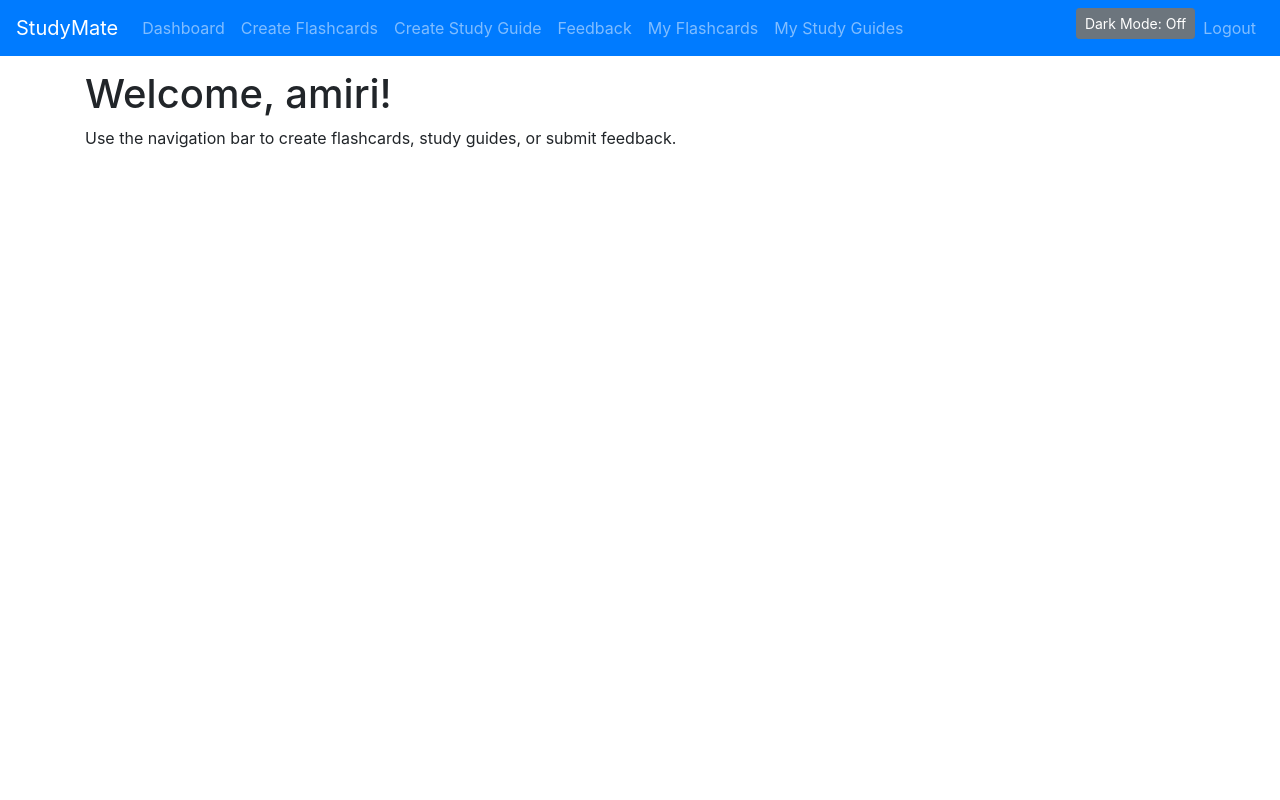
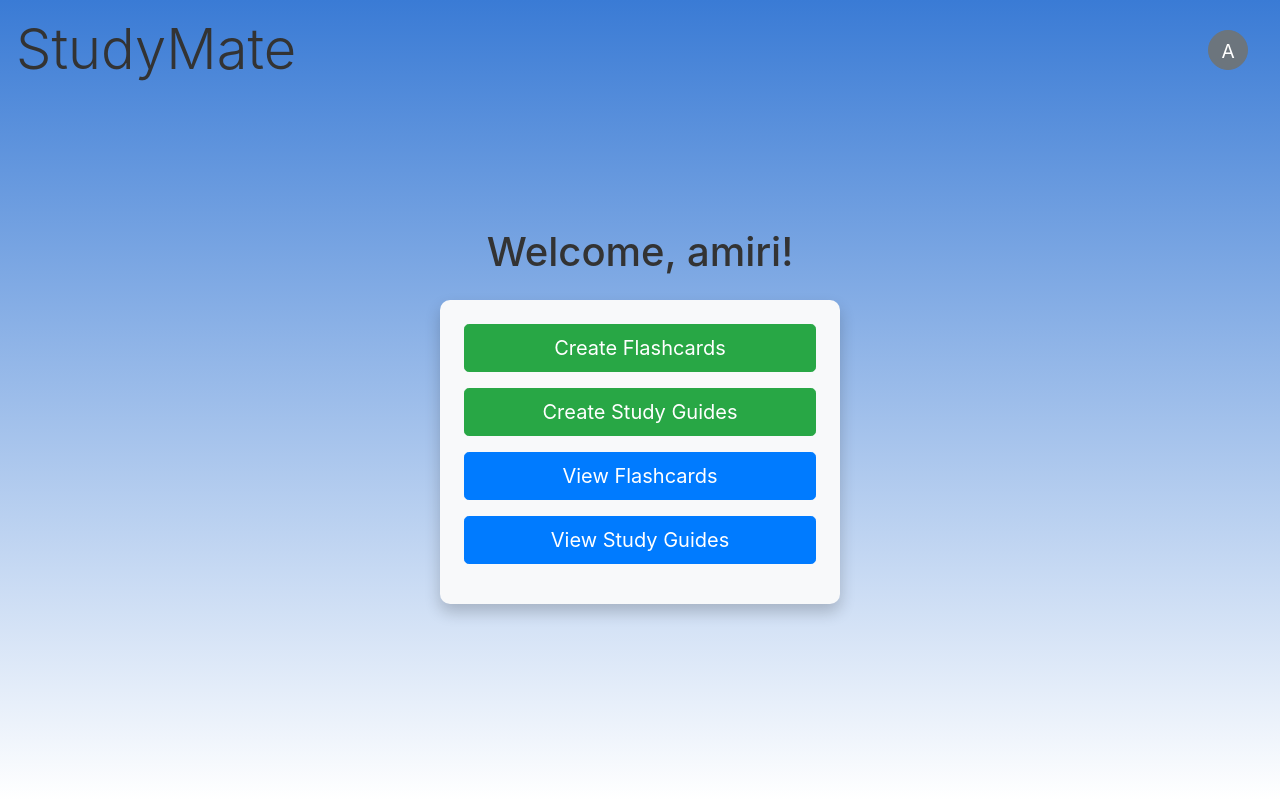
Before and after one commit to CSEN-174-W25/csen-174-the-four-musketeers, a Flask app: page /dashboard in a window 1280 px wide. Run offline with Flask 3, Linux system fonts and the light colour scheme; a user stored in the database is signed in; some libraries are stand-ins or nearby versions.

Commit message:
html improvements

```diff
--- a/app.py
+++ b/app.py
@@ -1,5 +1,6 @@
 import os
 from flask import Flask, render_template, request, redirect, url_for, session, flash, send_from_directory
+from flask_dance.contrib.google import make_google_blueprint, google
 from flask_sqlalchemy import SQLAlchemy
 from werkzeug.security import generate_password_hash, check_password_hash
 from werkzeug.utils import secure_filename
@@ -9,6 +10,16 @@ app = Flask(__name__)
 app.config['SECRET_KEY'] = 'your_secret_key'  # Replace with a secure key
 app.config['SQLALCHEMY_DATABASE_URI'] = 'sqlite:///studymate.db'
 app.config['SQLALCHEMY_TRACK_MODIFICATIONS'] = False
+
+
+google_bp = make_google_blueprint(
+    client_id="YOUR_GOOGLE_CLIENT_ID",
+    client_secret="YOUR_GOOGLE_CLIENT_SECRET",
+    scope=["profile", "email"],
+    redirect_url="/google_login"
+)
+app.register_blueprint(google_bp, url_prefix="/login")
+
 
 # Folder for file uploads
 app.config['UPLOAD_FOLDER'] = 'uploads'
@@ -89,7 +100,10 @@ def inject_user():
 # -------------------------------
 @app.route('/')
 def index():
+    if 'user_id' in session:
+        return redirect(url_for('dashboard'))
     return render_template('index.html')
+
 
 @app.route('/signup', methods=['GET', 'POST'])
 def signup():
@@ -120,7 +134,9 @@ def login():
         session['user_id'] = user.id
         flash('Login successful!', 'success')
         return redirect(url_for('dashboard'))
+
     return render_template('login.html')
+
 
 @app.route('/logout')
 def logout():
@@ -136,14 +152,14 @@ def dashboard():
 # -------------------------------
 # CREATE FLASHCARDS
 # -------------------------------
-@app.route('/create_flashcards', methods=['GET', 'POST'])
+@app.route('/create-flashcards', methods=['GET', 'POST'])
 @login_required
 def create_flashcards():
     if request.method == 'POST':
         title = request.form.get('title', '').strip()
         if not title:
             flash("Please provide a title for your flashcard set.", "error")
-            return redirect(url_for('create_flashcards'))
+            return redirect(url_for('create-flashcards'))
 
         flashcard_set = FlashcardSet(title=title, user_id=session['user_id'])
 
@@ -175,15 +191,15 @@ def create_flashcards():
 # -------------------------------
 # CREATE STUDY GUIDE
 # -------------------------------
-@app.route('/create_study_guide', methods=['GET', 'POST'])
+@app.route('/create-study-guides', methods=['GET', 'POST'])
 @login_required
-def create_study_guide():
+def create_study_guides():
     if request.method == 'POST':
         title = request.form.get('title', '').strip()
         content = request.form.get('content', '').strip()
         if not title or not content:
             flash("Please provide both a title and content for your study guide.", "error")
-            return redirect(url_for('create_study_guide'))
+            return redirect(url_for('create-study-guides'))
 
         study_guide = StudyGuide(title=title, content=content, user_id=session['user_id'])
 
@@ -199,7 +215,7 @@ def create_study_guide():
         db.session.commit()
         flash('Study guide created successfully!', 'success')
         return redirect(url_for('dashboard'))
-    return render_template('create_study_guide.html')
+    return render_template('create_study_guides.html')
 
 # -------------------------------
 # FEEDBACK
@@ -250,10 +266,10 @@ def download_guide(guide_id):
     guide = StudyGuide.query.get_or_404(guide_id)
     if guide.user_id != session['user_id']:
         flash("You do not have permission to download this file.", "error")
-        return redirect(url_for('my_study_guides'))
+        return redirect(url_for('study_guides'))
     if not guide.file_path:
         flash("No file attached to this study guide.", "error")
-        return redirect(url_for('my_study_guides'))
+        return redirect(url_for('study_guides'))
 
     filename = os.path.basename(guide.file_path)
     return send_from_directory(app.config['UPLOAD_FOLDER'], filename, as_attachment=True)
@@ -264,10 +280,10 @@ def download_flashcard(set_id):
     fset = FlashcardSet.query.get_or_404(set_id)
     if fset.user_id != session['user_id']:
         flash("You do not have permission to download this file.", "error")
-        return redirect(url_for('my_flashcards'))
+        return redirect(url_for('flashcards'))
     if not fset.file_path:
         flash("No file attached to this flashcard set.", "error")
-        return redirect(url_for('my_flashcards'))
+        return redirect(url_for('flashcards'))
 
     filename = os.path.basename(fset.file_path)
     return send_from_directory(app.config['UPLOAD_FOLDER'], filename, as_attachment=True)
@@ -275,19 +291,19 @@ def download_flashcard(set_id):
 # -------------------------------
 # "My Flashcards" & "My Study Guides"
 # -------------------------------
-@app.route('/my_flashcards')
+@app.route('/flashcards')
 @login_required
-def my_flashcards():
+def flashcards():
     user_id = session['user_id']
     flashcard_sets = FlashcardSet.query.filter_by(user_id=user_id).all()
-    return render_template('my_flashcards.html', flashcard_sets=flashcard_sets)
+    return render_template('flashcards.html', flashcard_sets=flashcard_sets)
 
-@app.route('/my_study_guides')
+@app.route('/study-guides')
 @login_required
-def my_study_guides():
+def study_guides():
     user_id = session['user_id']
     study_guides = StudyGuide.query.filter_by(user_id=user_id).all()
-    return render_template('my_study_guides.html', study_guides=study_guides)
+    return render_template('study_guides.html', study_guides=study_guides)
 
 # -------------------------------
 # Main Entry
@@ -295,4 +311,4 @@ def my_study_guides():
 if __name__ == '__main__':
     with app.app_context():
         db.create_all()
-    app.run(debug=True)
+    app.run()
--- a/templates/dashboard.html
+++ b/templates/dashboard.html
@@ -1,6 +1,47 @@
 {% extends "layout.html" %}
+
+{% block header %}
+  <header style="display: flex; justify-content: space-between; align-items: center; width: 100%; padding: 1rem;">
+    <a href="/"><h1 class="display-4" style="margin: 0;">StudyMate</h1></a>
+    <div class="dropdown" style="margin-right: 1rem;">
+      <button class="btn btn-secondary rounded-circle" type="button" id="userDropdown" data-toggle="dropdown" aria-haspopup="true" aria-expanded="false" style="width: 40px; height: 40px; padding: 0; font-size: 1.2rem; line-height: 40px; text-align: center;">
+        {{ user.username[0]|upper }}
+      </button>
+      <div class="dropdown-menu dropdown-menu-right" aria-labelledby="userDropdown">
+        <a class="dropdown-item" href="{{ url_for('logout') }}">Account</a>
+        <a class="dropdown-item text-danger" href="{{ url_for('logout') }}">Logout</a>
+      </div>
+    </div>
+  </header>
+{% endblock %}
+
 {% block title %}Dashboard{% endblock %}
+
 {% block content %}
-<h1>Welcome, {{ user.username }}!</h1>
-<p>Use the navigation bar to create flashcards, study guides, or submit feedback.</p>
+  <div class="container" style="padding-top: 2rem;">
+    <h1 class="mb-4">Welcome, {{ user.username }}!</h1>
+
+    <div class="card p-4" style="max-width: 400px; margin: auto; background-color: #f8f9fa; border: none; border-radius: 10px; box-shadow: 0 8px 16px rgba(0,0,0,0.2); color: #333;">
+      <div class="mb-3">
+        <a href="{{ url_for('create_flashcards') }}" class="btn btn-success btn-lg btn-block">
+          Create Flashcards
+        </a>
+      </div>
+      <div class="mb-3">
+        <a href="{{ url_for('create_study_guides') }}" class="btn btn-success btn-lg btn-block">
+          Create Study Guides
+        </a>
+      </div>
+      <div class="mb-3">
+        <a href="{{ url_for('flashcards') }}" class="btn btn-primary btn-lg btn-block">
+          View Flashcards
+        </a>
+      </div>
+      <div class="mb-3">
+        <a href="{{ url_for('study_guides') }}" class="btn btn-primary btn-lg btn-block">
+          View Study Guides
+        </a>
+      </div>
+    </div>
+  </div>
 {% endblock %}
--- a/templates/my_flashcards.html
+++ b/templates/flashcards.html
@@ -27,6 +27,6 @@
     {% endfor %}
   </ul>
 {% else %}
-  <p>You have no flashcard sets yet. <a href="{{ url_for('create_flashcards') }}">Create one now</a>.</p>
+  <p>You have no flashcard sets yet. <a href="{{ url_for('create-flashcards') }}">Create one now</a>.</p>
 {% endif %}
 {% endblock %}
--- a/templates/layout.html
+++ b/templates/layout.html
@@ -2,88 +2,103 @@
 <html lang="en">
 <head>
   <meta charset="UTF-8">
-  <title>StudyMate - {% block title %}{% endblock %}</title>
-  <!-- Bootstrap CSS via CDN -->
+  <title>{% block title %}My App{% endblock %}</title>
+  <meta name="viewport" content="width=device-width, initial-scale=1">
+  <!-- Bootstrap CSS -->
   <link rel="stylesheet" href="https://stackpath.bootstrapcdn.com/bootstrap/4.5.2/css/bootstrap.min.css">
   <style>
-    body { padding-top: 70px; }
-    {% if user and user.dark_mode %}
-      /* Simple example dark theme */
+    /* Top-to-bottom gradient background (blue -> white) */
     body {
-        background-color: #333;
+      background: linear-gradient(to bottom, #3A7BD5 0%, #FFFFFF 100%);
+      min-height: 100vh;
+      color: #333; /* Default text color */
+      position: relative;
+    }
+
+    /* Flex container to center content vertically & horizontally */
+    .full-height {
+      min-height: 100vh;
+    }
+
+    /* Card styling: light background, rounded corners, box shadow */
+    .card {
+      background-color: #f8f9fa;
+      border: none;
+      border-radius: 10px;
+      box-shadow: 0 8px 16px rgba(0,0,0,0.2);
+      color: #333;
+    }
+
+    /* Form input styles: white background for contrast */
+    .form-control {
+      background-color: #fff;
+      border: 1px solid #ccc;
+      border-radius: 5px;
+      color: #333;
+    }
+    .form-control::placeholder {
+      color: #999;
+    }
+
+    /* Buttons: Sign Up (green) and Login (grayish-blue) */
+    .btn-signup {
+      background-color: #28a745; /* Green */
       color: #fff;
+      border: none;
+      border-radius: 5px;
     }
-      .navbar {
-        background-color: #222 !important;
+    .btn-signup:hover {
+      background-color: #218838;
     }
-      .card {
-        background-color: #444;
+
+    .btn-login {
+      background-color: #3A7BD5; /* Grayish-blue */
       color: #fff;
+      border: none;
+      border-radius: 5px;
     }
-    {% endif %}
+    .btn-login:hover {
+      background-color: #346FC0;
+    }
+
+    /* Headings and links */
+    h1, h2 {
+      text-align: center;
+      margin-bottom: 1rem;
+      color: #333;
+    }
+    a {
+      color: #333;
+    }
+
+    /* Header styling for logo */
+    header {
+      position: absolute;
+      top: 0;
+      left: 0;
+      padding: 1rem;
+    }
+    header a {
+      text-decoration: none;
+    }
   </style>
-  {% block extra_css %}{% endblock %}
+  {% block head %}{% endblock %}
 </head>
 <body>
-  <!-- Navigation Bar -->
-  <nav class="navbar navbar-expand-lg navbar-dark bg-primary fixed-top">
-    <a class="navbar-brand" href="{{ url_for('index') }}">StudyMate</a>
-    <button class="navbar-toggler" type="button" data-toggle="collapse" data-target="#navbarNav">
-      <span class="navbar-toggler-icon"></span>
-    </button>
+  {% block header %}
+    <header>
+      <a href="/"><h1 class="display-4">StudyMate</h1></a>
+    </header>
+  {% endblock %}
 
-    <div class="collapse navbar-collapse" id="navbarNav">
-      {% if user %}
-        <ul class="navbar-nav mr-auto">
-          <li class="nav-item"><a class="nav-link" href="{{ url_for('dashboard') }}">Dashboard</a></li>
-          <li class="nav-item"><a class="nav-link" href="{{ url_for('create_flashcards') }}">Create Flashcards</a></li>
-          <li class="nav-item"><a class="nav-link" href="{{ url_for('create_study_guide') }}">Create Study Guide</a></li>
-          <li class="nav-item"><a class="nav-link" href="{{ url_for('feedback') }}">Feedback</a></li>
-          <li class="nav-item"><a class="nav-link" href="{{ url_for('my_flashcards') }}">My Flashcards</a></li>
-          <li class="nav-item"><a class="nav-link" href="{{ url_for('my_study_guides') }}">My Study Guides</a></li>
-        </ul>
-        <ul class="navbar-nav ml-auto">
-          <!-- Dark Mode Toggle -->
-          <li class="nav-item">
-            <form action="{{ url_for('toggle_dark_mode') }}" method="POST" class="form-inline">
-              <button class="btn btn-sm btn-secondary" type="submit">
-                Dark Mode: {{ 'On' if user.dark_mode else 'Off' }}
-              </button>
-            </form>
-          </li>
-          <!-- Logout -->
-          <li class="nav-item">
-            <a class="nav-link" href="{{ url_for('logout') }}">Logout</a>
-          </li>
-        </ul>
-      {% else %}
-        <ul class="navbar-nav ml-auto">
-          <li class="nav-item"><a class="nav-link" href="{{ url_for('login') }}">Login</a></li>
-          <li class="nav-item"><a class="nav-link" href="{{ url_for('signup') }}">Sign Up</a></li>
-        </ul>
-      {% endif %}
-    </div>
-  </nav>
-
-  <div class="container">
-    {% with messages = get_flashed_messages(with_categories=true) %}
-      {% if messages %}
-        <div class="mt-2">
-          {% for category, msg in messages %}
-            <div class="alert alert-{{ 'danger' if category=='error' else 'success' }}" role="alert">
-              {{ msg }}
-            </div>
-          {% endfor %}
-        </div>
-      {% endif %}
-    {% endwith %}
-
+  <div class="container full-height d-flex align-items-center justify-content-center">
     {% block content %}{% endblock %}
   </div>
 
-  <!-- Bootstrap JS & dependencies via CDN -->
+  <!-- Optional JavaScript -->
   <script src="https://code.jquery.com/jquery-3.5.1.slim.min.js"></script>
-  <script src="https://cdn.jsdelivr.net/npm/bootstrap@4.5.2/dist/js/bootstrap.bundle.min.js"></script>
-  {% block extra_js %}{% endblock %}
+  <script src="https://cdn.jsdelivr.net/npm/popper.js@1.16.1/dist/umd/popper.min.js"></script>
+  <script src="https://stackpath.bootstrapcdn.com/bootstrap/4.5.2/js/bootstrap.min.js"></script>
+  {% block scripts %}{% endblock %}
 </body>
 </html>
--- a/templates/my_study_guides.html
+++ b/templates/study_guides.html
@@ -20,6 +20,6 @@
     {% endfor %}
   </ul>
 {% else %}
-  <p>You have no study guides yet. <a href="{{ url_for('create_study_guide') }}">Create one now</a>.</p>
+  <p>You have no study guides yet. <a href="{{ url_for('create-study-guides') }}">Create one now</a>.</p>
 {% endif %}
 {% endblock %}
```
Also changed, not shown: templates/index.html (+5 -8 lines), templates/login.html (+22 -6 lines), templates/signup.html (+6 -6 lines), instance/studymate.db, templates/account.html (added), templates/home.html (deleted). Lines whose indentation alone changed are shown as unchanged.
